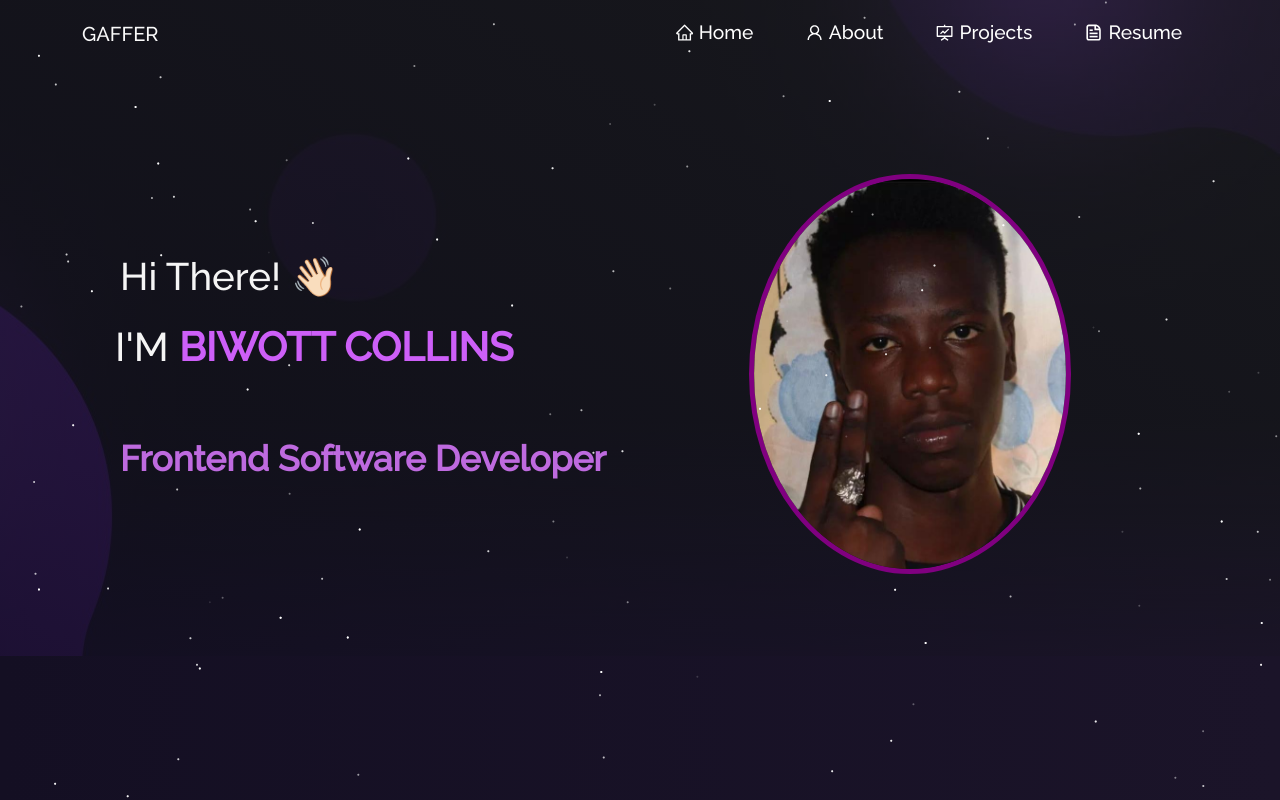
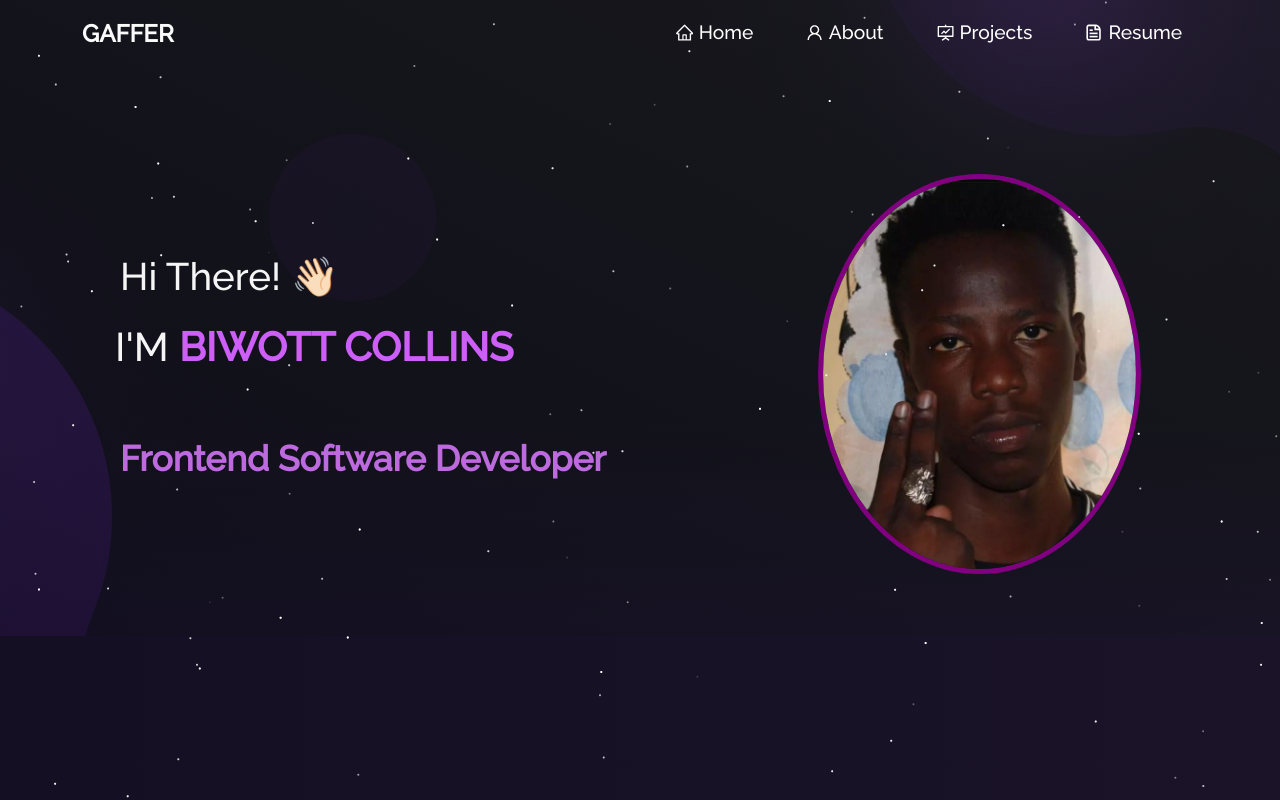
Before and after one commit to ALPHA-byte2/portfolio, a React (Create React App) app: page / in a window 1280 px wide. Shown: the top 800 px of the page. Built offline with nearby package versions, Linux system fonts and the light colour scheme.

Commit message:
Update entire project with recent changes

```diff
--- a/src/components/About/About.js
+++ b/src/components/About/About.js
@@ -29,8 +29,7 @@ function About() {
           <Col
             md={5}
             style={{ paddingTop: "120px", paddingBottom: "50px" }}
-            className="about-img"
-          >
+            className="about-img">
             <img src={laptopImg} alt="about" className="img-fluid" />
           </Col>
         </Row>
--- a/src/components/About/AboutCard.js
+++ b/src/components/About/AboutCard.js
@@ -29,7 +29,7 @@ function AboutCard() {
           <p style={{ color: "rgb(155 126 172)" }}>
             "Strive to make a difference and solve problems in the field of technology!"
           </p>
-          <footer className="blockquote-footer">Gaffer</footer>
+          <footer className="blockquote-footer"></footer>
         </blockquote>
       </Card.Body>
     </Card>
--- a/src/components/Home/Home.js
+++ b/src/components/Home/Home.js
@@ -1,4 +1,4 @@
-import React from "react";
+import React, { useState, useEffect } from "react";
 import { Container, Row, Col } from "react-bootstrap";
 import homeLogo from "../../Assets/collo.png"; // Update to the correct image path if needed
 import Particle from "../Particle";
@@ -6,6 +6,27 @@ import Home2 from "./Home2";
 import Type from "./Type";
 
 function Home() {
+  const [windowWidth, setWindowWidth] = useState(window.innerWidth);
+
+  useEffect(() => {
+    const handleResize = () => setWindowWidth(window.innerWidth);
+
+    window.addEventListener("resize", handleResize);
+
+    // Cleanup listener on component unmount
+    return () => window.removeEventListener("resize", handleResize);
+  }, []);
+
+  // Define styles based on window width
+  const imageStyle = {
+    maxHeight: windowWidth <= 576 ? "250px" : windowWidth <= 768 ? "300px" : "400px",
+    width: windowWidth <= 576 ? "90%" : windowWidth <= 768 ? "80%" : "auto",
+    border: "5px solid purple",
+    borderRadius: "50%", // For rounded-circle effect
+    margin: windowWidth <= 768 ? "0 auto" : "initial",
+    display: "block" // Centering image horizontally on small screens
+  };
+
   return (
     <section>
       <Container fluid className="home-section" id="home">
@@ -30,15 +51,12 @@ function Home() {
               </div>
             </Col>
 
-            <Col md={5} style={{ paddingBottom: 20 }}>
+            <Col md={5} style={{ display: "flex", justifyContent: "center", alignItems: "center" }}>
               <img
                 src={homeLogo} // Updated to use homeLogo
                 alt="home pic"
-                className="img-fluid rounded-circle" // Add rounded-circle class for rounding
-                style={{
-                  maxHeight: "400px",
-                  border: "5px solid purple", // Add purple border
-                }}
+                className="img-fluid"
+                style={imageStyle} // Apply dynamic styles
               />
             </Col>
           </Row>
--- a/src/components/Navbar.js
+++ b/src/components/Navbar.js
@@ -3,13 +3,11 @@ import Navbar from "react-bootstrap/Navbar";
 import Nav from "react-bootstrap/Nav";
 import Container from "react-bootstrap/Container";
 import { Link } from "react-router-dom";
-
 import {
   AiOutlineHome,
   AiOutlineFundProjectionScreen,
   AiOutlineUser,
 } from "react-icons/ai";
-
 import { CgFileDocument } from "react-icons/cg";
 
 function NavBar() {
@@ -26,58 +24,66 @@ function NavBar() {
 
   window.addEventListener("scroll", scrollHandler);
 
+  const navbarStyle = {
+    transition: 'background-color 0.3s',
+    backgroundColor: navColour ? '#343a40' : 'transparent',
+    color: 'white'
+  };
+
+  const brandTextStyle = {
+    fontSize: '1.5rem',
+    fontWeight: 'bold'
+  };
+
+  const linkStyle = {
+    marginBottom: '2px',
+  };
+
   return (
     <Navbar
       expanded={expand}
       fixed="top"
       expand="md"
-      className={navColour ? "sticky" : "navbar"}
+      style={navbarStyle}
     >
       <Container>
-        <Navbar.Brand href="/" className="d-flex">
-          {/* Removed logo image */}
-          {/* You can add text or other elements here if needed */}
-          <span className="navbar-brand-text">GAFFER</span> {/* Optional */}
+        {/* Brand name always visible */}
+        <Navbar.Brand as={Link} to="/" className="d-flex">
+          <span style={brandTextStyle}>GAFFER</span>
         </Navbar.Brand>
 
+        {/* Toggle button only visible on smaller screens */}
+        <Navbar.Toggle
+          aria-controls="responsive-navbar-nav"
+          onClick={() => updateExpanded(!expand)}
+          className="d-md-none" // Only visible on small screens
+          style={{ borderColor: 'white' }} // Optional: Adjust button style
+        />
+
+        {/* Links for larger screens */}
         <Navbar.Collapse id="responsive-navbar-nav">
-          <Nav className="ms-auto" defaultActiveKey="#home">
+          <Nav className="ms-auto">
             <Nav.Item>
               <Nav.Link as={Link} to="/" onClick={() => updateExpanded(false)}>
-                <AiOutlineHome style={{ marginBottom: "2px" }} /> Home
+                <AiOutlineHome style={linkStyle} /> Home
               </Nav.Link>
             </Nav.Item>
 
             <Nav.Item>
-              <Nav.Link
-                as={Link}
-                to="/about"
-                onClick={() => updateExpanded(false)}
-              >
-                <AiOutlineUser style={{ marginBottom: "2px" }} /> About
+              <Nav.Link as={Link} to="/about" onClick={() => updateExpanded(false)}>
+                <AiOutlineUser style={linkStyle} /> About
               </Nav.Link>
             </Nav.Item>
 
             <Nav.Item>
-              <Nav.Link
-                as={Link}
-                to="/project"
-                onClick={() => updateExpanded(false)}
-              >
-                <AiOutlineFundProjectionScreen
-                  style={{ marginBottom: "2px" }}
-                />{" "}
-                Projects
+              <Nav.Link as={Link} to="/project" onClick={() => updateExpanded(false)}>
+                <AiOutlineFundProjectionScreen style={linkStyle} /> Projects
               </Nav.Link>
             </Nav.Item>
 
             <Nav.Item>
-              <Nav.Link
-                as={Link}
-                to="/resume"
-                onClick={() => updateExpanded(false)}
-              >
-                <CgFileDocument style={{ marginBottom: "2px" }} /> Resume
+              <Nav.Link as={Link} to="/resume" onClick={() => updateExpanded(false)}>
+                <CgFileDocument style={linkStyle} /> Resume
               </Nav.Link>
             </Nav.Item>
           </Nav>
```
